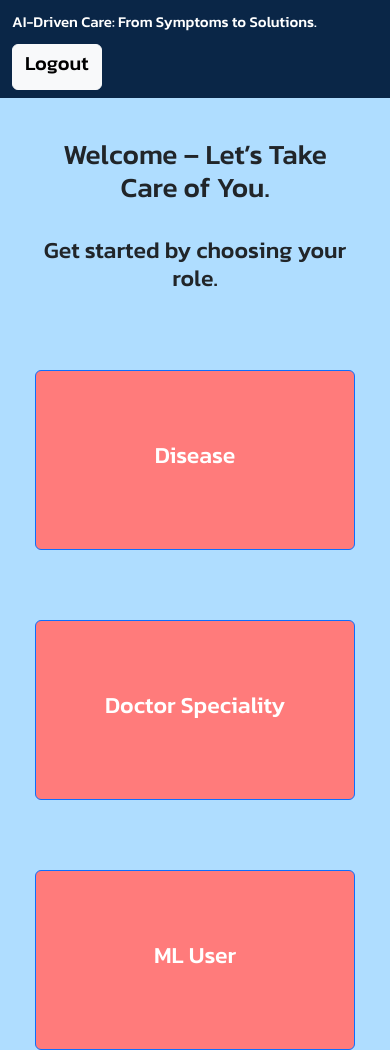
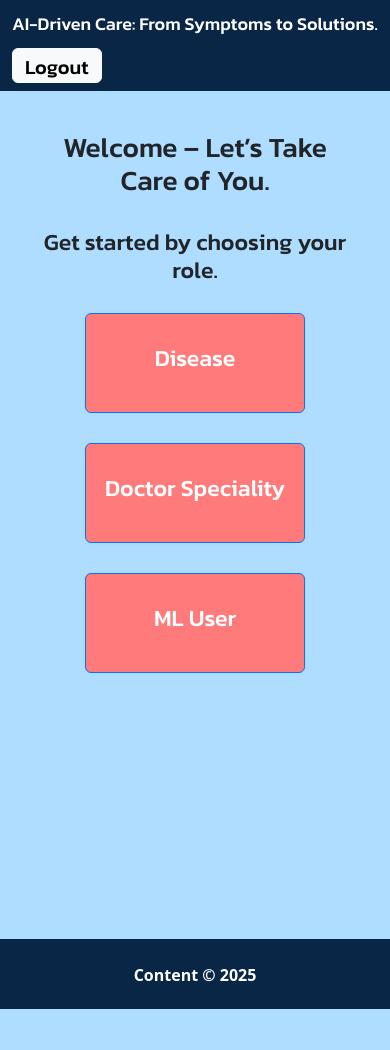
Before and after one commit to oulaKhaled/ML_Model, a React (Vite) app in the folder frontend/: page / in a window 390 px wide. After the commit the page ends 1009 px from the top, so only its background shows below. Built offline with nearby package versions, Linux system fonts and the light colour scheme; a web font is replaced by a local one.

Commit message:
add-footer

```diff
--- a/frontend/src/App.css
+++ b/frontend/src/App.css
@@ -158,14 +158,24 @@ h1,h2,h3,h4,h5,h6{
 }
 
 
-@media screen and (max-width: 1030px) {
-  /* .navbar{
-    margin-right: -190px;
+@media screen and (max-width: 500px) {
+  #button2{
+     height:100px;
+  width:220px;
+  margin-top: 20px;
+  margin-bottom: 10px;
 
-  } */
+  }
+    #logout_btn{
+
+    height: 35px;
+  }
+
 
 }
-
+#logout_btn{
+ align-items:center
+}
 
 @media screen and (max-width: 537px) {
   /* #navbar_title{
@@ -183,7 +193,8 @@ h1,h2,h3,h4,h5,h6{
 @media screen and (max-width: 417px) {
 
   #navbar_title{
-    font-size: 15px;
+    font-size: 18px;
+
   }
 }
 
@@ -252,6 +263,12 @@ height: 80px;
  background-color:#AFDDFF;
  width:100%;
  height:100%
+;
+
+ /* display: flex;
+  flex-direction: column;
+   min-height: 100vh; */
+
 }
 /************ ML USER PAGE **********/
 @media screen and (max-width: 469px) {
--- a/frontend/src/components/HomePage.jsx
+++ b/frontend/src/components/HomePage.jsx
@@ -7,6 +7,7 @@ import Container from 'react-bootstrap/Container';
 import Navbar from 'react-bootstrap/Navbar';
 import CustomizeButton from '../custom_component/button';
 import { useEffect } from 'react';
+import Footer from '../custom_component/footer';
 
 function HomePage(){
 // const history = useHistory();
@@ -40,7 +41,7 @@ function handleClickDoctor() {
 
       }
   return(
-    // id="homepage"
+        // id="homepage"
     <div   >
      <CustomNavbar/>
 
@@ -61,7 +62,7 @@ function handleClickDoctor() {
 
 
 </div>
-
+<Footer top={216}/>
     </div>
 )
 
--- a/frontend/src/components/auth.jsx
+++ b/frontend/src/components/auth.jsx
@@ -9,7 +9,7 @@ import { data, useNavigate} from "react-router-dom";
 import { useState } from 'react';
 import api from '../api';
 import CustomizeInputGroup from '../custom_component/input';
-
+import Footer from '../custom_component/footer';
 function Auth(){
 
 const [account,setAccount]=useState(true)
@@ -184,6 +184,7 @@ const onChangeConfirmPassword=(event)=>{
                }
 
             </div>
+            <Footer top={130}/>
                 </div>
 
 
--- a/frontend/src/components/ml_user.jsx
+++ b/frontend/src/components/ml_user.jsx
@@ -22,6 +22,7 @@ import { faCircleDot } from '@fortawesome/free-solid-svg-icons';
 import { faHouse } from '@fortawesome/free-solid-svg-icons';
 import { useNavigate } from 'react-router-dom';
 import Papa from "papaparse"
+import Footer from '../custom_component/footer';
 const options1 = [
   { value: "decisiontree", label: "Decision Tree" },
   { value: "randomforest", label: "Random forest" },
@@ -205,6 +206,7 @@ function Ml_user() {
 
   return (
     <div id="div_1">
+
       <CustomNavbar />
       <br />
       <div style={{ position: "absolute", top: "120px", left: "30px", zIndex: 1000 }}>
@@ -419,6 +421,8 @@ onChange= {(event)=> setDataset(event.target.files[0])}
         getUserModels()
       }} className="col-sm-4" id="button3" name=<h5>select model that trained before</h5> style={{ marginLeft: "40px" }} />
 
+<Footer top={148}/>
+
     </div>
 
   )
--- a/frontend/src/components/user_role.jsx
+++ b/frontend/src/components/user_role.jsx
@@ -19,7 +19,7 @@ import '../App.css'
 import { useNavigate } from 'react-router-dom';
 import api from '../api';
 
-
+import Footer from '../custom_component/footer';
 
 export const token=localStorage.getItem("token");
 
@@ -482,7 +482,7 @@ Powered by machine learning, it analyzes your input to offer a list of likely co
   . Our system uses machine learning to analyze your input and match you with the most suitable medical </p>
  <p > specialty — so you can get the right care, faster</p>
 </div>:null} */}
-
+<Footer top={258}/>
 </div>
 )
 }
--- a/frontend/src/custom_component/button.jsx
+++ b/frontend/src/custom_component/button.jsx
@@ -7,7 +7,7 @@ function CustomizeButton(props){
 
  <Button   id={props.id} onClick={props.onClick} style={props.style}>{props.name}</Button>
 
-    )
+)
 }
 
 export default CustomizeButton
--- /dev/null
+++ b/frontend/src/custom_component/footer.jsx
@@ -0,0 +1,21 @@
+import React from "react";
+
+
+function Footer({top}){
+
+    return(
+
+
+
+    <div   style={{   position:"relative",left:0,top:top,right:0,backgroundColor:"#0A2647",height:"70px",alignItems:"center"
+    }}>
+<p style={{color:"white"}}>
+<br/>
+<strong> Content &copy; 2025</strong></p>
+  </div>
+  );
+}
+
+export default Footer
+
+// style={{position:"relative",width:"100%",textAlign:"center",backgroundColor:"red",bottom:"80px"}}
--- a/frontend/src/custom_component/navbar.jsx
+++ b/frontend/src/custom_component/navbar.jsx
@@ -33,8 +33,8 @@ const navigate=useNavigate()
         </Navbar.Brand>
 
 
-      <Button variant='light' style={{alignItems:"center"}} onClick={onClick}>
-      <h5 > Logout </h5>
+      <Button variant='light' id='logout_btn' onClick={onClick}>
+      <h5> Logout </h5>
       </Button>
       {/* <FontAwesomeIcon icon={faRightFromBracket} />
        */}
@@ -42,21 +42,6 @@ const navigate=useNavigate()
     </Navbar>
 
 
-    //     <Container style={{paddingLeft:"0px", paddingRight:"0px", width:"100%"}}>
-    //   <Navbar expand="lg" style={{"height":"70px"}}  className="bg-body-tertiary" >
-    //     <Container >
-
-    // {/* <Navbar.Brand href="#" >AI-Powered Health Navigation Starts Here</Navbar.Brand> */}
-    // <Navbar.Brand href="#"  ><h2 >AI-Driven Care: From Symptoms to Solutions.</h2></Navbar.Brand>
-    // <div style={{marginTop:"20px"}}>
-    // <FontAwesomeIcon  icon={faUser} />
-
-    // <h6 > Username</h6>
-
-    // </div>
-    //     </Container>
-    //   </Navbar>
-    // </Container>
 
 )
 }
```
